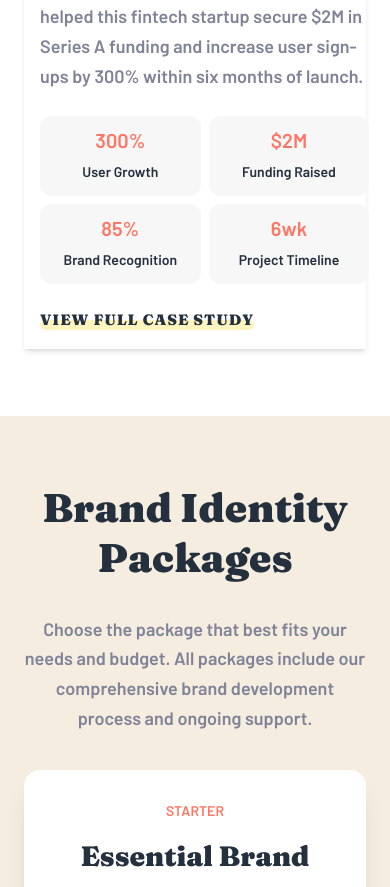
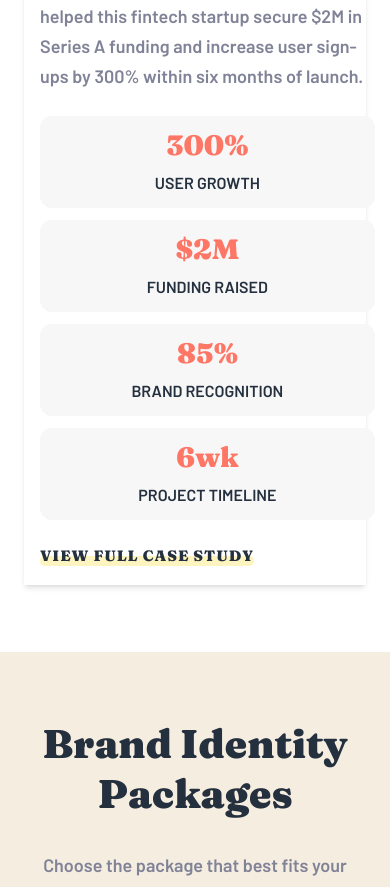
Before and after one commit to JakubM-I/agency-landing-page, a React (Vite) app: page /brand-transform in a window 390 px wide. Shown: the part 5444-6331 px from the top of the page. Built offline with nearby package versions, Linux system fonts and the light colour scheme.

Commit message:
Update Case Study component layout and styles; add breakpoint for responsive design

```diff
--- a/src/features/transform-brand/CaseStudy/index.tsx
+++ b/src/features/transform-brand/CaseStudy/index.tsx
@@ -13,11 +13,11 @@ const CaseStudy: React.FC<CaseStudyProps> = ({items, images}) => {
                     <span className="text-preset-12 text-red-400 uppercase">{items.category}</span>
                     <h2 className="grid-title text-grey-950" id="caseStudy">{items.title}</h2>
                     <p className="text-preset-10 text-left text-grey-550">{items.description}</p>
-                    <dl className="flex flex-wrap gap-2 justify-start items-center">
+                    <dl className="flex flex-wrap gap-3 md:gap-5 justify-start items-stretch">
                         {items.results.map((item, index) => (
-                            <div key={index} className="flex flex-col flex-nowrap justify-start items-center gap-1.5 p-3 rounded-xl border-none bg-[#F7F7F7] flex-[0_1_48%]">
-                                <dd className="text-preset-9 text-red-400">{item.value}</dd>
-                                <dt className="text-preset-12 text-grey-950 text-center">{item.title}</dt>
+                            <div key={index} className="flex flex-col flex-nowrap justify-start items-center gap-1.5 p-3 rounded-xl border-none bg-[#F7F7F7] flex-[1_1_80%] sl:flex-[1_1_40%] h-full">
+                                <dd className="text-preset-5 md:text-preset-4 text-red-400">{item.value}</dd>
+                                <dt className="text-preset-11 text-grey-950 text-center uppercase">{item.title}</dt>
                             </div>
                         ))}
                     </dl>
--- a/src/index.css
+++ b/src/index.css
@@ -24,6 +24,7 @@
     --color-gradient-blue-end: #01a5e9;
 
     --breakpoint-sx: 23.5rem;
+    --breakpoint-sl: 26.5625rem;
     --breakpoint-full: 90rem;
 }
 
```
